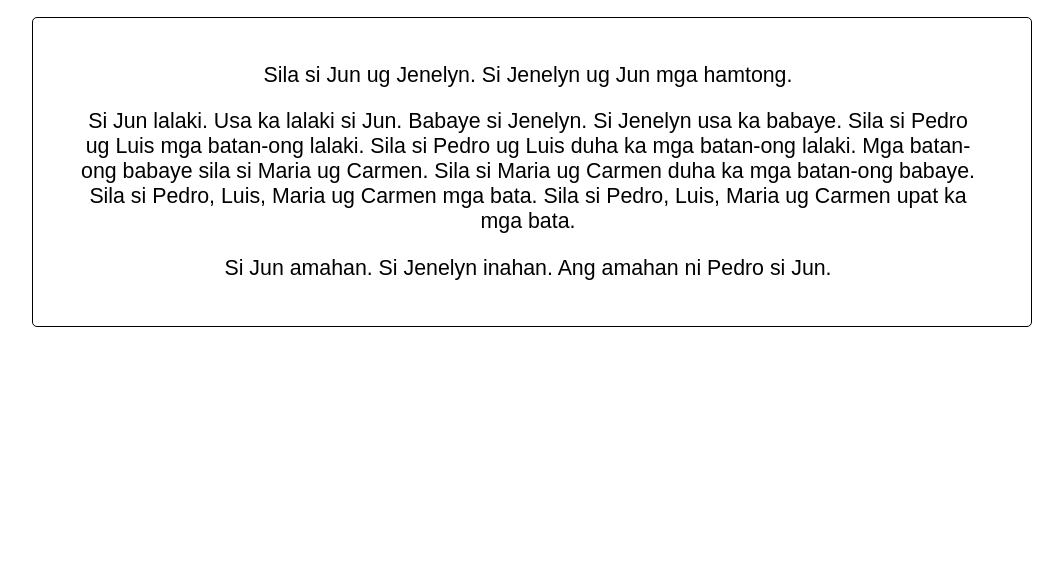
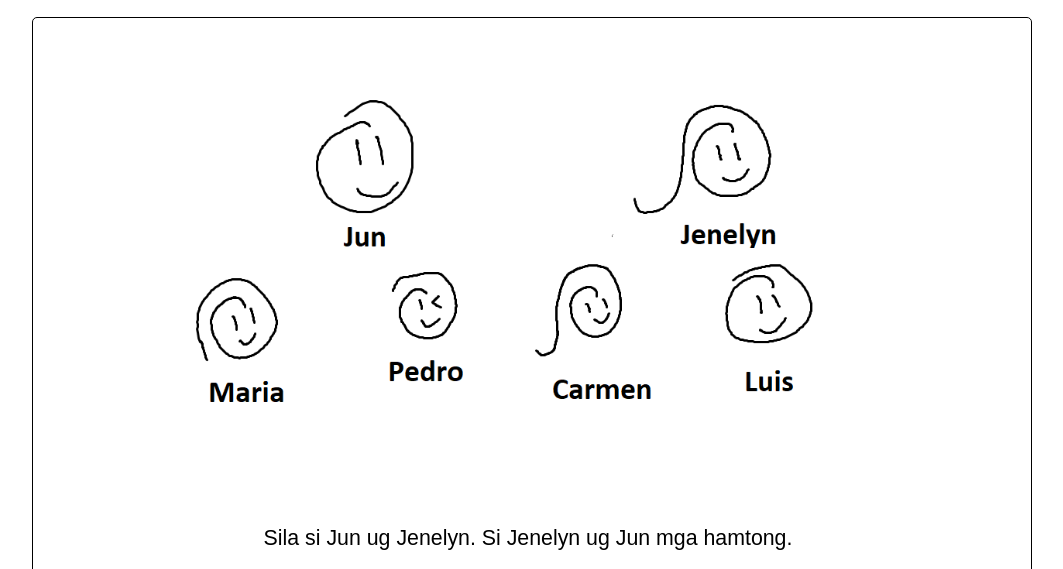
Before and after one commit to ErPang97/ComprehensibleCebuanoProject, a plain HTML site: page angpamilya.html in a window 1280 px wide. Shown: the part 165-734 px from the top of the page, without its empty margins (108-1171 px from the left). Drawn offline with Linux system fonts and the light colour scheme.

Commit message:
added an image to the family lesson

```diff
--- a/angpamilya.html
+++ b/angpamilya.html
@@ -21,6 +21,7 @@
         <h1>Ang Pamilya</h1>
     </div>
     <div class="content single-column">  <!---The Family-->
+        <img class="wide" src="images/angpamilya.png" alt="Ang Sistemang Solar"/>
         <div class="wide">
             <p>Sila si Jun ug Jenelyn. Si Jenelyn ug Jun mga hamtong.</p>
             <p>Si Jun lalaki. Usa ka lalaki si Jun. Babaye si Jenelyn. Si Jenelyn usa ka babaye. Sila si Pedro ug Luis
```
